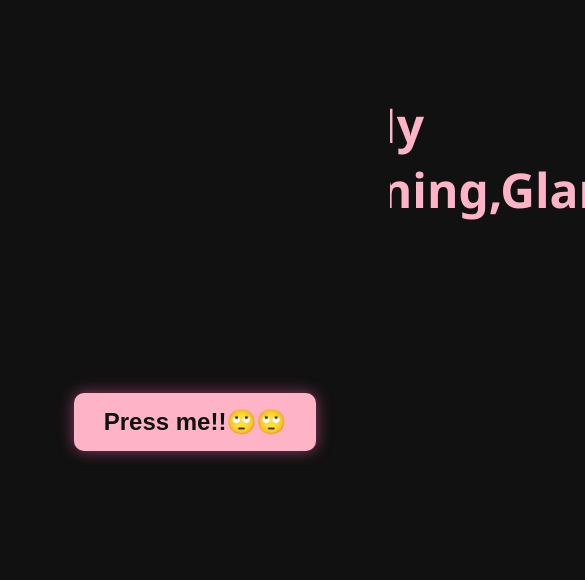
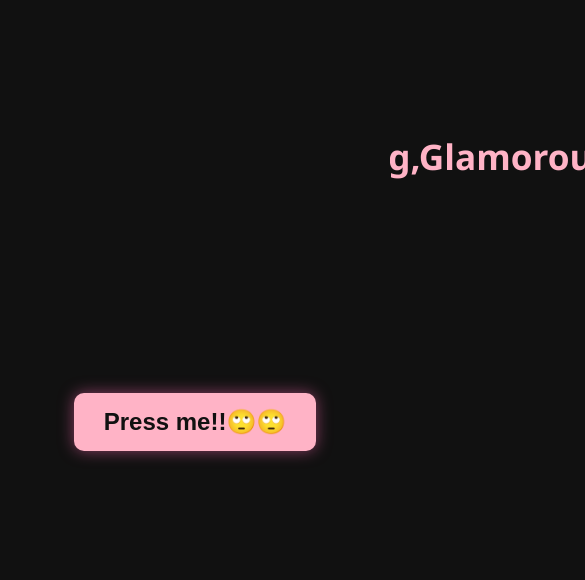
Before and after one commit to Redx385/Dunmolaaaaa.github.io, a plain HTML site: page index.html in a window 390 px wide. Shown: the top 580 px of the page, 585 px wide, since content can reach past the window. Drawn offline with Linux system fonts and the light colour scheme.

Commit message:
Refactor index.html for improved styling and layout
Updated styles and structure for better layout and responsiveness.

```diff
--- a/index.html
+++ b/index.html
@@ -23,7 +23,8 @@
         }
 
         .header h1 {
-            font-size: 3rem;
+            font-size: 2.2rem;
+            padding: 0 1rem;
             margin-bottom: 10px;
             color: #ffb3c6; /* Soft pink text */
         }
```
